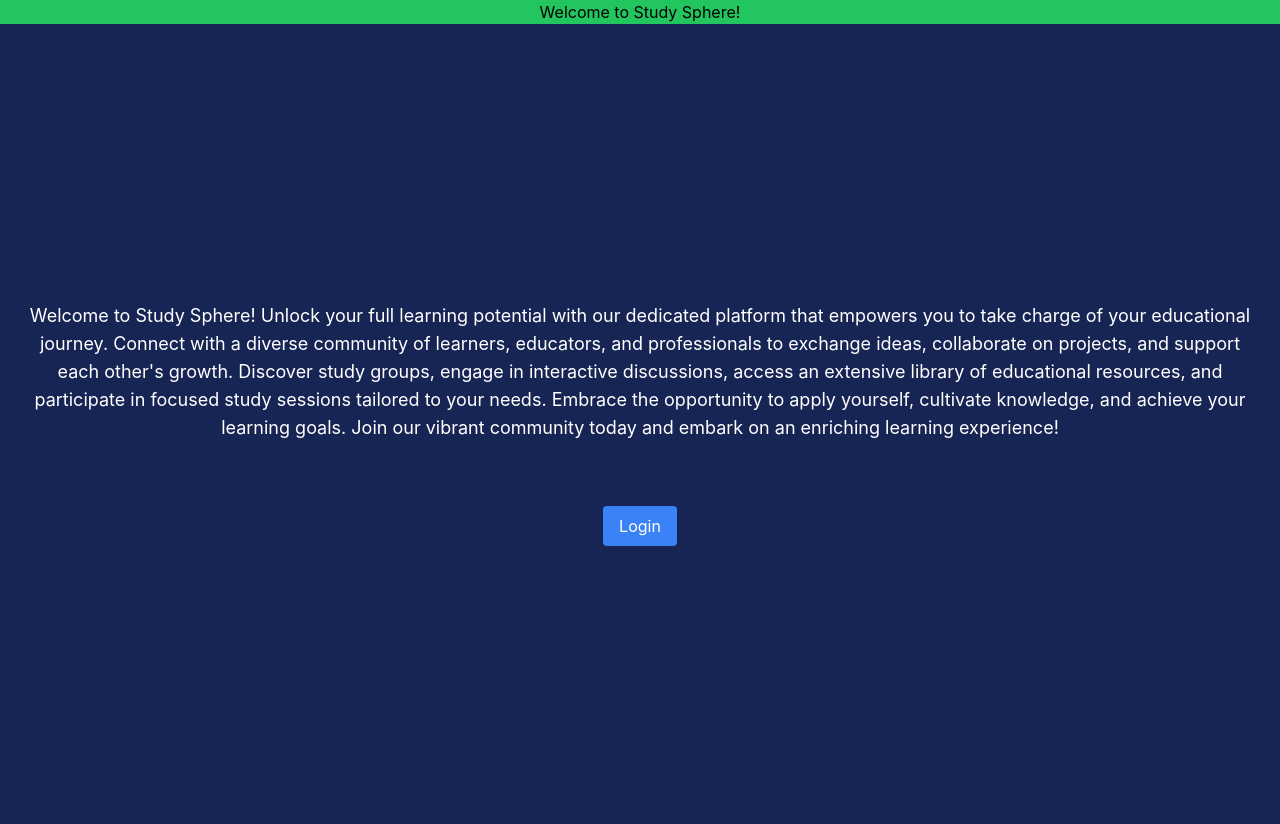
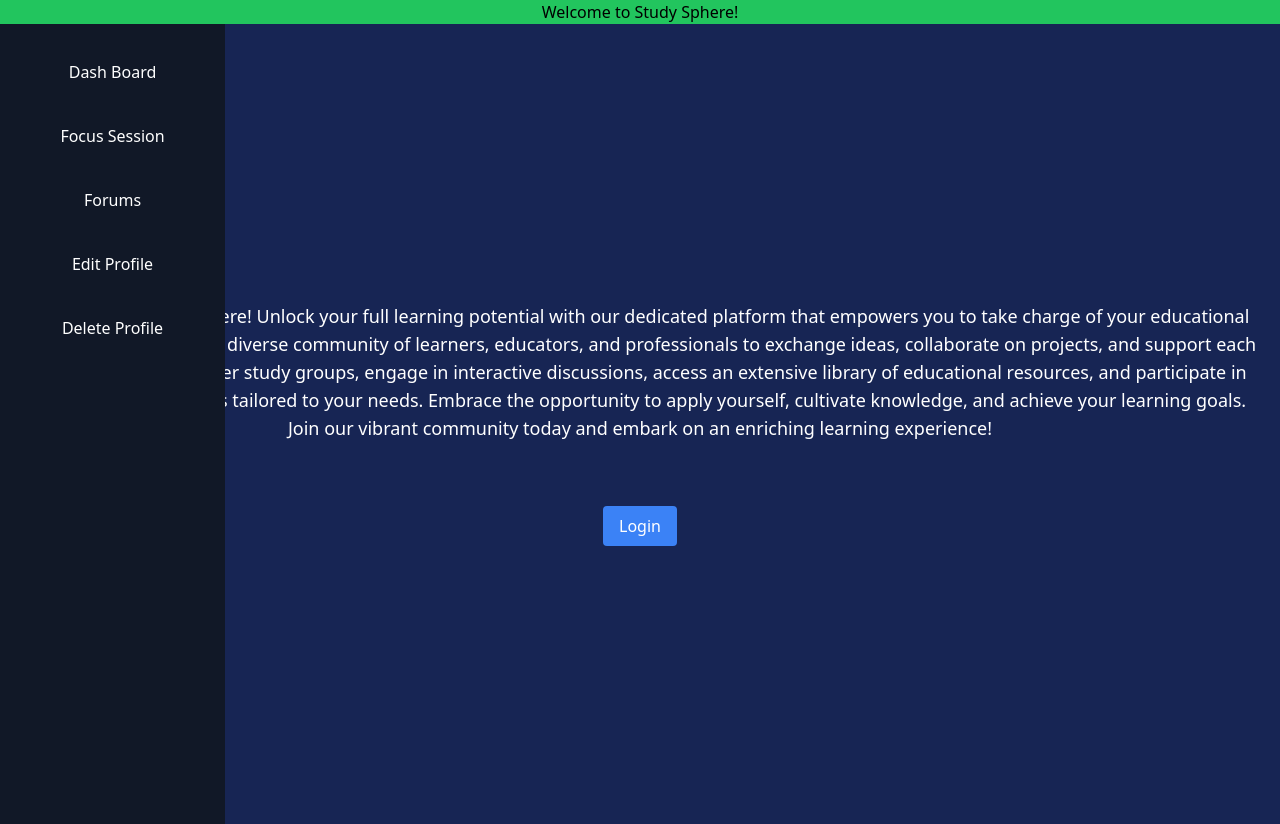
Before and after one commit to bbissette3/study-sphere, a React (Vite) app: page / in a window 1280 px wide. Built offline with nearby package versions, Linux system fonts and the light colour scheme.

Commit message:
started navbar

```diff
--- a/src/App.jsx
+++ b/src/App.jsx
@@ -1,8 +1,6 @@
 import "./index.css";
 import { Routes, Route } from "react-router-dom";
 import { useEffect } from "react";
-
-import axios from "axios";
 
 // Redux
 import { useDispatch, useSelector } from "react-redux";
@@ -13,6 +11,7 @@ import HomePage from "./components/HomePage/HomePage";
 import Header from "./components/Header";
 import DashBoard from "./components/Dashboard/DashBoard";
 import ProtectedRoute from "./ProtectedRoute";
+import Navbar from "./components/NavBar";
 
 function App() {
   const dispatch = useDispatch();
@@ -30,8 +29,11 @@ function App() {
   }, [dispatch]);
 
   return (
-    <div className="bg-blue-950 min-h-screen">
+    <>
       <Header />
+      <Navbar />
+
+      {/* <div className="bg-blue-950 min-h-screen"> */}
       <Routes>
         <Route path="/" element={<HomePage />} />
         <Route
@@ -43,7 +45,8 @@ function App() {
           }
         />
       </Routes>
-    </div>
+      {/* </div> */}
+    </>
   );
 }
 
--- a/src/components/Dashboard/DashBoard.jsx
+++ b/src/components/Dashboard/DashBoard.jsx
@@ -5,9 +5,8 @@ const Dashboard = () => {
   const currentUser = useSelector((state) => state.auth.currentUser);
 
   return (
-    <div>
-      <h1>Dashboard</h1>
-      <h2>Welcome, {currentUser.username}</h2>
+    <div className="flex flex-col text-center">
+      <h2>{currentUser.username}'s Dash Board</h2>
     </div>
   );
 };
--- a/src/components/Header.jsx
+++ b/src/components/Header.jsx
@@ -1,8 +1,6 @@
 const Header = () => {
   return (
-    <div className="bg-green-500 sticky top-0 text-center">
-      Welcome to Study Sphere!
-    </div>
+    <div className="bg-green-500 text-center">Welcome to Study Sphere!</div>
   );
 };
 
--- /dev/null
+++ b/src/components/NavBar.jsx
@@ -0,0 +1,29 @@
+import React from "react";
+import { NavLink } from "react-router-dom";
+
+const Navbar = () => {
+  return (
+    <div className="container">
+      {/* <div className="flex flex-col sticky top-0 bg-blue-500 w-36 h-full min-h-screen"> */}
+      <div className=" w-[225px] bg-gray-900 h-screen fixed flex flex-col justify-start py-4 px-8 text-white">
+        <NavLink className="p-5 text-white text-center hover:bg-blue-700 rounded">
+          Dash Board
+        </NavLink>
+        <NavLink className="p-5 text-white text-center hover:bg-blue-700 rounded">
+          Focus Session
+        </NavLink>
+        <NavLink className="p-5 text-white text-center hover:bg-blue-700 rounded">
+          Forums
+        </NavLink>
+        <button className="p-5 text-white hover:bg-blue-700 rounded">
+          Edit Profile
+        </button>
+        <button className="p-5 text-white hover:bg-blue-700 rounded">
+          Delete Profile
+        </button>
+      </div>
+    </div>
+  );
+};
+
+export default Navbar;
--- a/src/index.css
+++ b/src/index.css
@@ -4,17 +4,13 @@
 
 /* body {
   margin: 0;
-  display: flex;
-  place-items: center;
-  min-width: 320px;
-  min-height: 100vh;
-} */
-
-body {
-  margin: 0;
   font-family: -apple-system, BlinkMacSystemFont, "Segoe UI", "Roboto", "Oxygen",
     "Ubuntu", "Cantarell", "Fira Sans", "Droid Sans", "Helvetica Neue",
     sans-serif;
   -webkit-font-smoothing: antialiased;
   -moz-osx-font-smoothing: grayscale;
+} */
+
+html {
+  background-color: rgb(23 37 84);
 }
```
